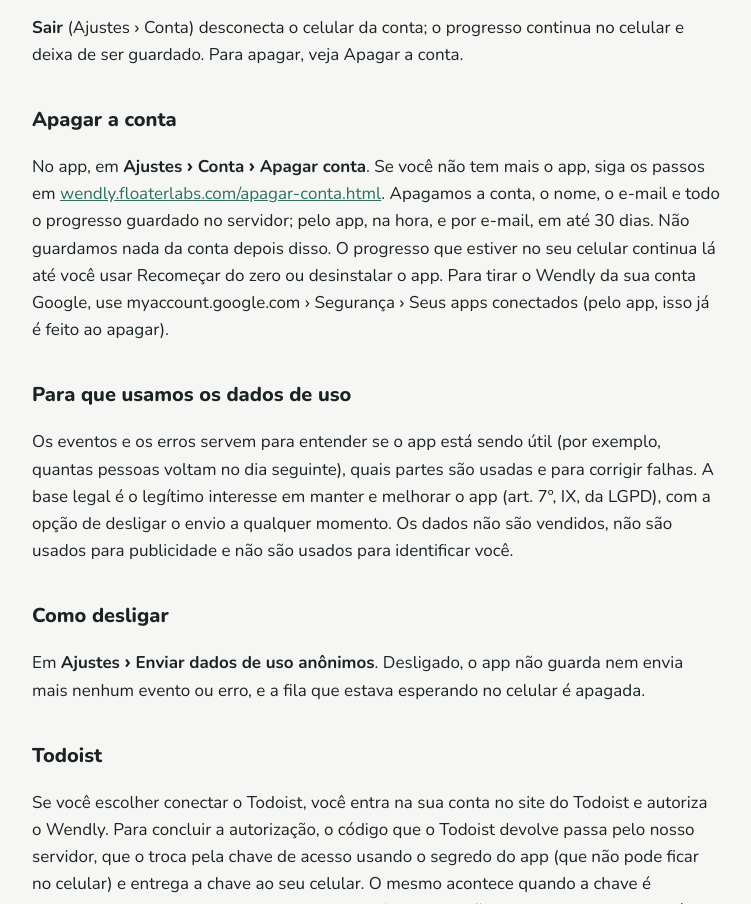
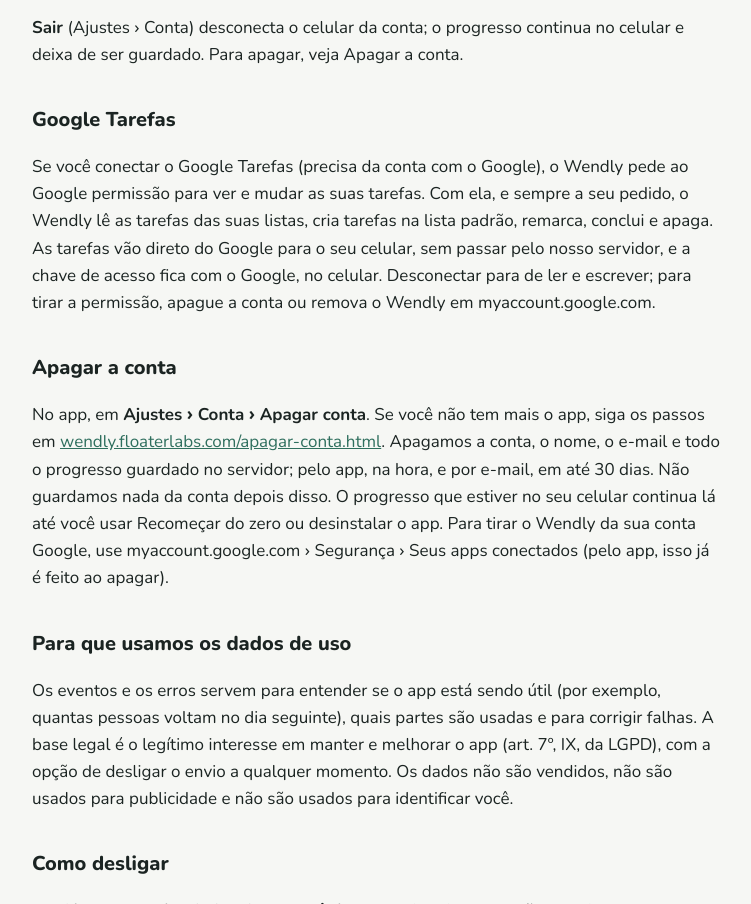
Before and after one commit to alcantara2509/wendly-site, a plain HTML site: page privacidade.html in a window 1280 px wide. Shown: the part 2187-3091 px from the top of the page, without its empty margins (264-1015 px from the left). Drawn offline with nearby package versions, Linux system fonts and the light colour scheme.

Commit message:
Política: Google Tarefas

```diff
--- a/privacidade.html
+++ b/privacidade.html
@@ -61,6 +61,8 @@ footer{margin-top:48px;color:var(--muted);font-size:15px;border-top:1px solid va
 <p>Usamos esses dados só para guardar e sincronizar o seu progresso entre os seus aparelhos. Eles não são vendidos, não são usados para publicidade, não são lidos por pessoas e não são compartilhados com ninguém além do provedor do servidor. A base legal é a execução do serviço que você pediu ao entrar (art. 7º, V, da LGPD).</p>
 <p>O uso e a transferência, pelo Wendly, de informações recebidas das APIs do Google seguem a <a href="https://developers.google.com/terms/api-services-user-data-policy">Política de Dados do Usuário dos Serviços de API do Google</a>, incluindo os requisitos de Uso Limitado.</p>
 <p><strong>Sair</strong> (Ajustes › Conta) desconecta o celular da conta; o progresso continua no celular e deixa de ser guardado. Para apagar, veja Apagar a conta.</p>
+<h2>Google Tarefas</h2>
+<p>Se você conectar o Google Tarefas (precisa da conta com o Google), o Wendly pede ao Google permissão para ver e mudar as suas tarefas. Com ela, e sempre a seu pedido, o Wendly lê as tarefas das suas listas, cria tarefas na lista padrão, remarca, conclui e apaga. As tarefas vão direto do Google para o seu celular, sem passar pelo nosso servidor, e a chave de acesso fica com o Google, no celular. Desconectar para de ler e escrever; para tirar a permissão, apague a conta ou remova o Wendly em myaccount.google.com.</p>
 <h2 id="apagar-conta">Apagar a conta</h2>
 <p>No app, em <strong>Ajustes › Conta › Apagar conta</strong>. Se você não tem mais o app, siga os passos em <a href="apagar-conta.html">wendly.floaterlabs.com/apagar-conta.html</a>. Apagamos a conta, o nome, o e-mail e todo o progresso guardado no servidor; pelo app, na hora, e por e-mail, em até 30 dias. Não guardamos nada da conta depois disso. O progresso que estiver no seu celular continua lá até você usar Recomeçar do zero ou desinstalar o app. Para tirar o Wendly da sua conta Google, use myaccount.google.com › Segurança › Seus apps conectados (pelo app, isso já é feito ao apagar).</p>
 <h2>Para que usamos os dados de uso</h2>
```
